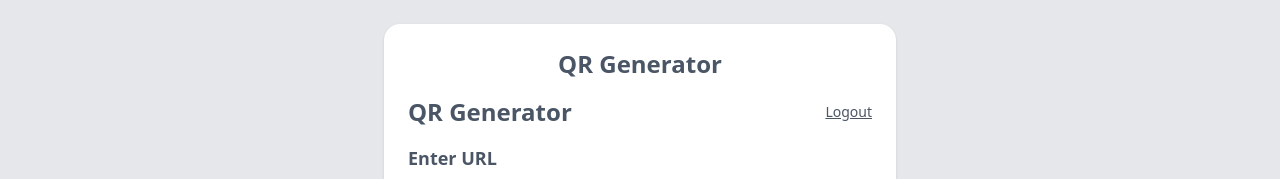
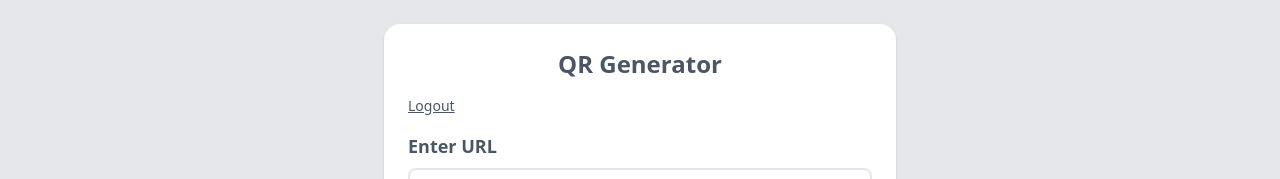
Before and after one commit to TeerapatAnanpaisansin/qr_generate, a Vue app in the folder frontend/: page /qr in a window 1280 px wide. Shown: the top 179 px of the page. Built offline with nearby package versions, Linux system fonts and the light colour scheme; no server answers; sample sign-in values are in the browser's storage.

Commit message:
Adjust text alignment

```diff
--- a/frontend/src/pages/Qr.vue
+++ b/frontend/src/pages/Qr.vue
@@ -4,7 +4,6 @@
     <div class="mx-auto w-full max-w-lg rounded-2xl bg-white p-6 shadow">
       <h2 class="mb-4 text-center text-2xl font-bold text-gray-600">QR Generator</h2>
       <div class="mb-4 flex items-center justify-between">
-        <h2 class="text-2xl font-bold text-gray-600">QR Generator</h2>
         <button @click="doLogout" class="text-sm text-gray-600 hover:text-gray-900 underline">
           Logout
         </button>
```
